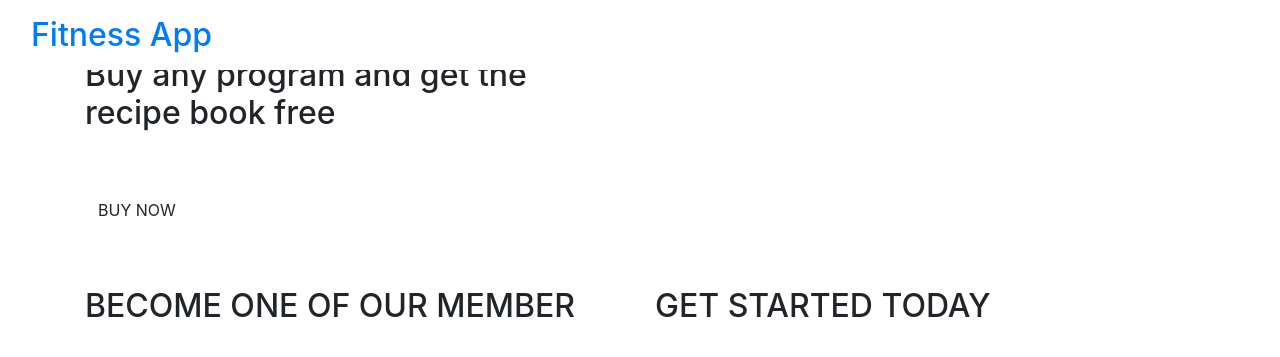
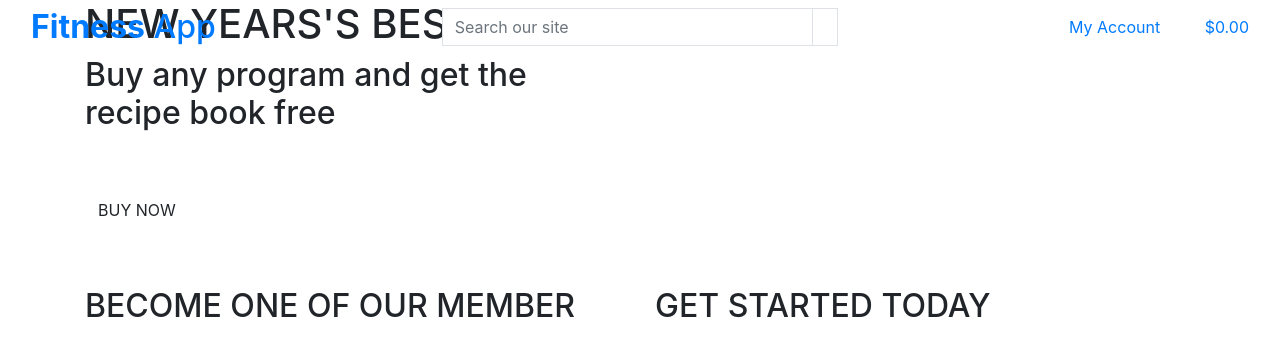
Before and after one commit to dhruv2102/MS4-Fitness-App, a Django app: page / in a window 1280 px wide. Shown: the top 357 px of the page. Run offline with Django 3.2, Linux system fonts and the light colour scheme; some libraries are stand-ins or nearby versions.

Commit message:
Added the complete hedaer structure

```diff
--- a/templates/base.html
+++ b/templates/base.html
@@ -45,12 +45,69 @@
     </head>
 
     <body>
+        <!-- This template is take from Code Institute's Boutique Ado Project -->
+        <!-- https://github.com/Code-Institute-Solutions/boutique_ado_v1/blob/ff562b96deb39f74dd41cc7d00beea0e3b21061a/templates/base.html -->
         <header class="container-fluid fixed-top">
-            <div id="topnav" class="row bg-white pt-lg-2 d-none d-lg-flex">
+            <div class="row">
+                <!-- The Title -->
                 <div class="col-12 col-lg-4 my-auto py-1 py-lg-0 text-center text-lg-left">
-                    <a href="{% url 'home' %}" class="nav-link">
-                        <h2 class="">Fitness App</h2>
+                    <a href="{% url 'home' %}" class="nav-link main-logo-link">
+                        <h2 class="logo-font text-black my-0"><strong>Fitness</strong> App</h2>
                     </a>
+                </div>
+                <!-- Form to search for products -->
+                <div class="col-12 col-lg-4 my-auto py-1 py-lg-0">
+                    <form method="GET" action="">
+                        <div class="input-group w-100">
+                            <input class="form-control border border-black rounded-0" type="text" name="q" placeholder="Search our site">
+                            <div class="input-group-append">
+                                <button class="form-control btn btn-black border border-black rounded-0" type="submit">
+                                    <span class="icon">
+                                        <i class="fas fa-search"></i>
+                                    </span>
+                                </button>
+                            </div>
+                        </div>
+                    </form>
+                </div>
+                <div class="col-12 col-lg-4 my-auto py-1 py-lg-0">
+                    <ul class="list-inline list-unstyled text-center text-lg-right my-0">
+                        <li class="list-inline-item dropdown">
+                            <a class="text-black nav-link" href="#" id="user-options" data-toggle="dropdown" aria-haspopup="true" aria-expanded="false">
+                                <div class="text-center">
+                                    <div><i class="fas fa-user fa-lg"></i></div>
+                                    <p class="my-0">My Account</p>
+                                </div>
+                            </a>
+                            <div class="dropdown-menu border-0" aria-labelledby="user-options">
+                                {% if request.user.is_authenticated %}
+                                    {% if request.user.is_superuser %}
+                                        <a href="" class="dropdown-item">Product Management</a>
+                                    {% endif %}
+                                    <a href="" class="dropdown-item">My Profile</a>
+                                    <a href="{% url 'account_logout' %}" class="dropdown-item">Logout</a>
+                                {% else %}
+                                    <a href="{% url 'account_signup' %}" class="dropdown-item">Register</a>
+                                    <a href="{% url 'account_login' %}" class="dropdown-item">Login</a>
+                                {% endif %}
+                            </div>
+                        </li>
+                        <!-- Shopping bag -->
+                        <li class="list-inline-item">
+                            <a class="{% if grand_total %}text-info font-weight-bold{% else %}text-black{% endif %} nav-link" href="">
+                                <div class="text-center">
+                                    <div><i class="fas fa-shopping-bag fa-lg"></i></div>
+                                    <p class="my-0">
+                                        {% if grand_total %}
+                                            ${{ grand_total|floatformat:2 }}
+                                        {% else %}
+                                            $0.00
+                                        {% endif %}
+                                    </p>
+                                </div>
+                            </a>
+                        </li>
+                    </ul>
                 </div>
             </div>
         </header>
```
